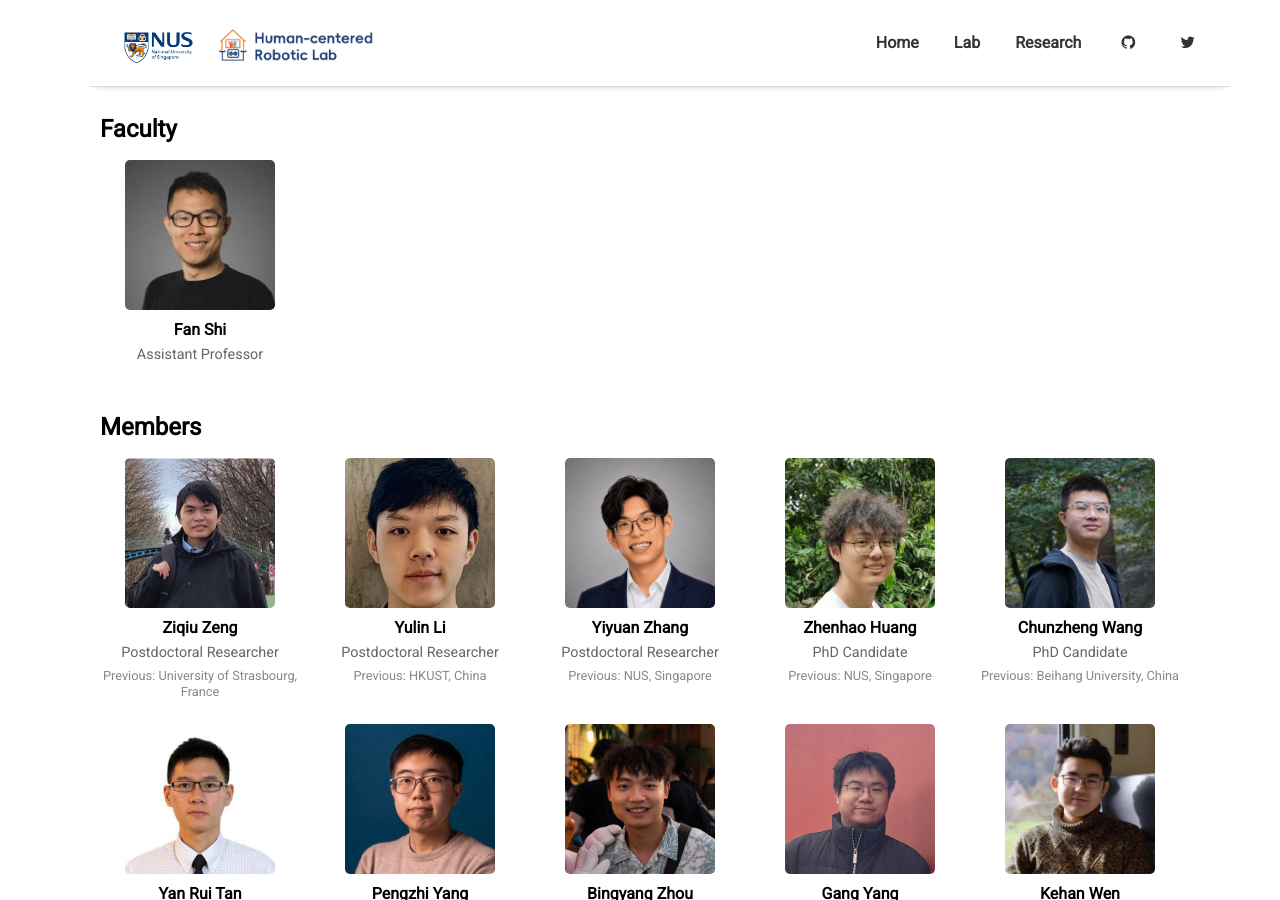
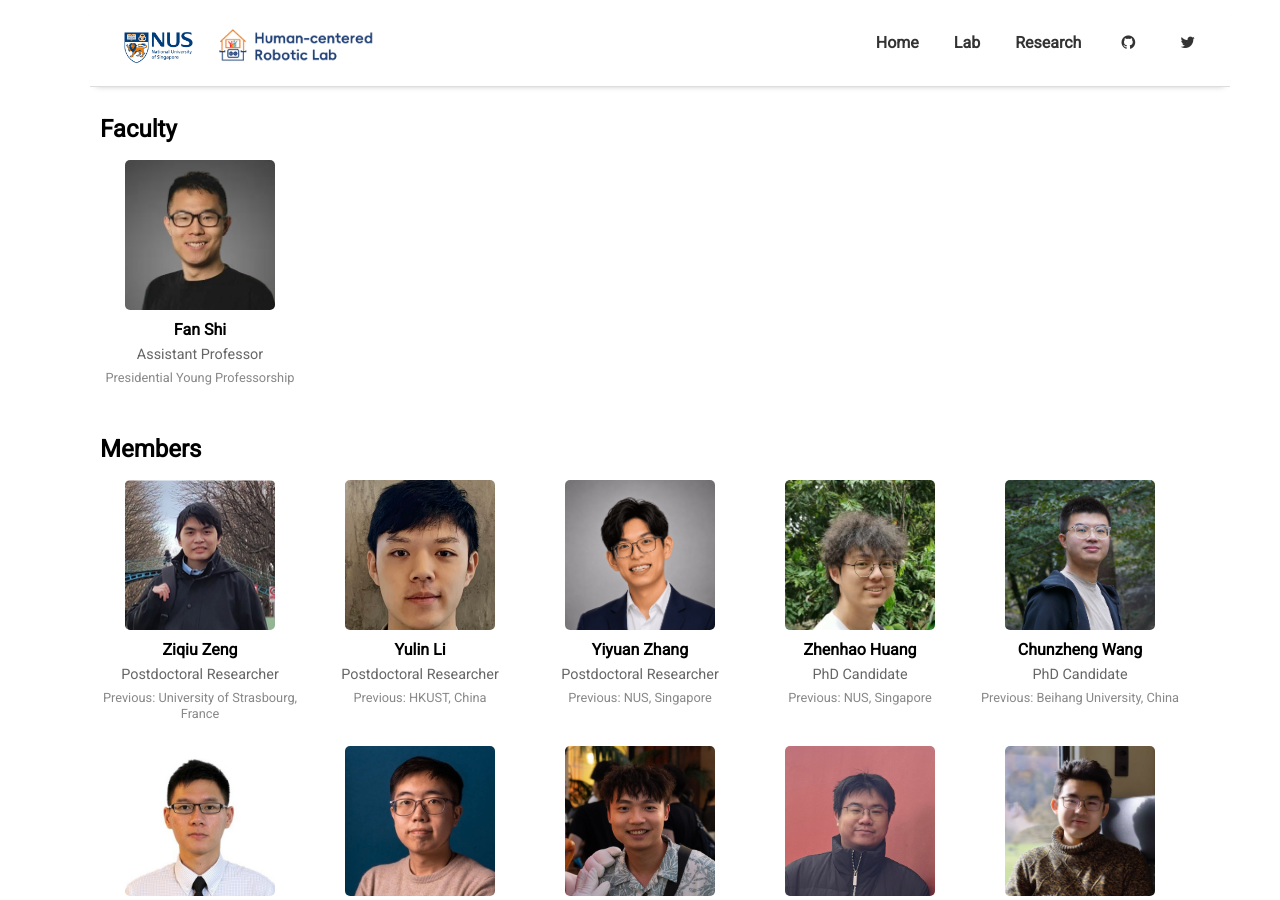
Before and after one commit to NUS-HcRL/nus-hcrl.github.io, a Jekyll site: the page built from pages/lab.md, in a window 1280 px wide and 900 px high. Built offline with Jekyll 4.4.1, drawn with Linux system fonts in a browser that asks for light colours; nearby versions of some CDN libraries.

Commit message:
Add member origin to Fan Shi's profile

```diff
--- a/pages/lab.md
+++ b/pages/lab.md
@@ -14,6 +14,7 @@ permalink: /lab
       <img src="/assets/img/Fan.jpg" class="member-photo" alt="Fan Shi">
       <div class="member-name">Fan Shi</div>
       <div class="member-position">Assistant Professor</div>
+      <div class="member-origin">Presidential Young Professorship</div>
     </div>
   </a>
 </div>
```
